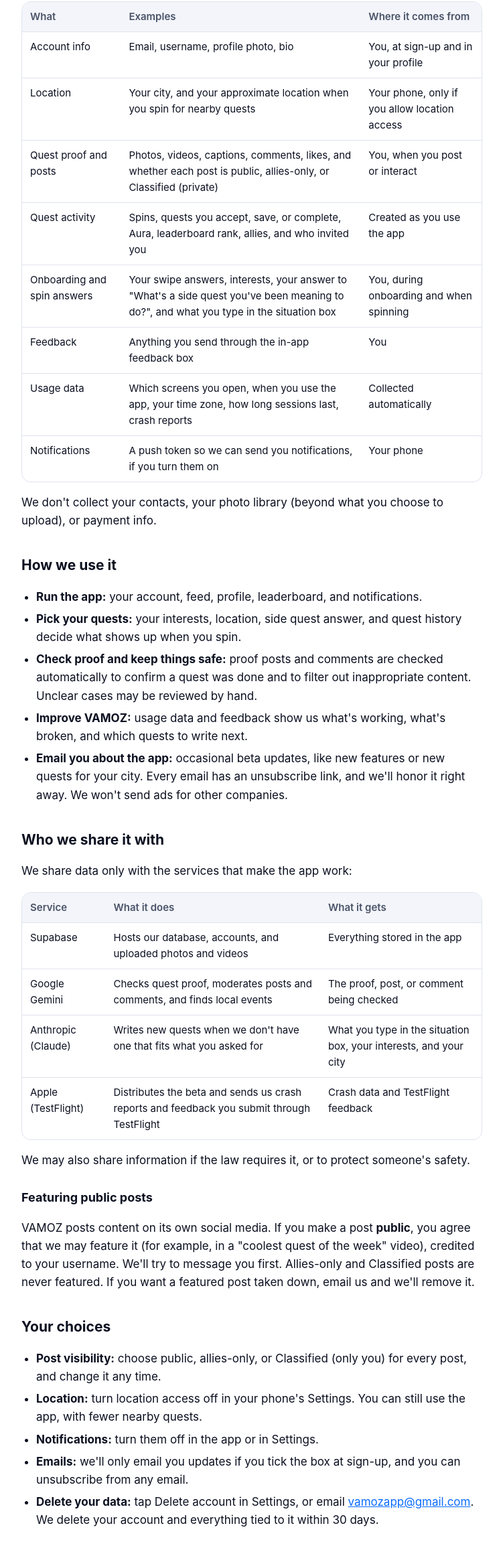
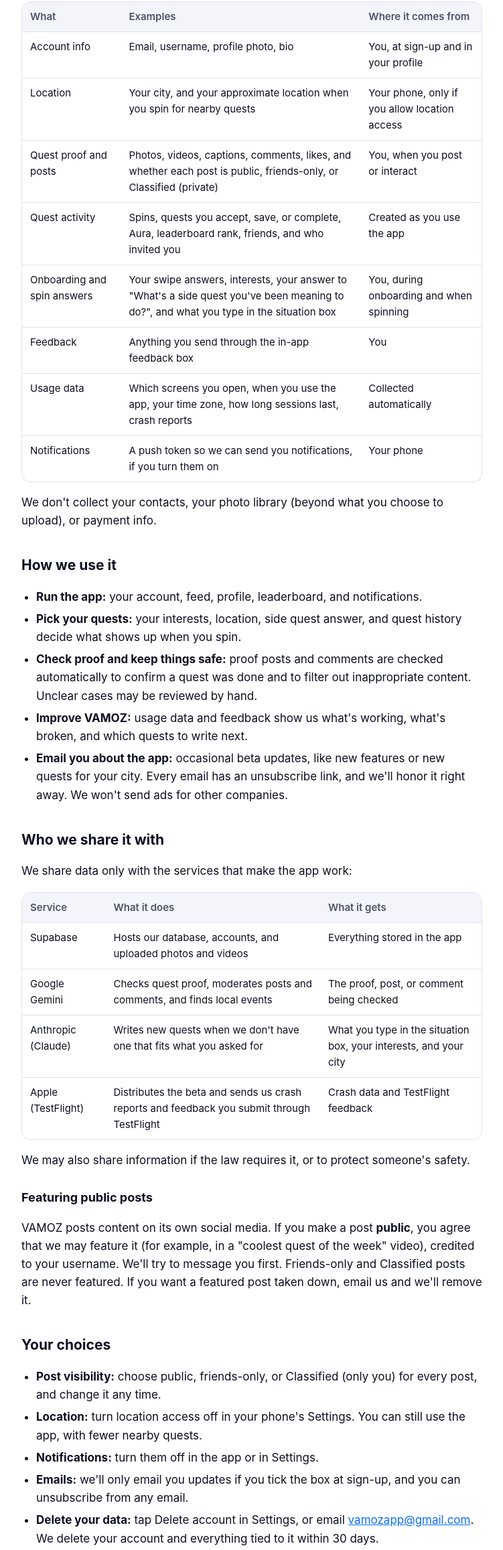
Before and after one commit to TSAW7/vamoz-legal, a plain HTML site: page privacy/index.html in a window 1280 px wide. Shown: the part 447-2761 px from the top of the page at 67% size, without its empty margins (264-1015 px from the left). Drawn offline with Linux system fonts and the light colour scheme.

Commit message:
Policy: allies is now friends
Co-Authored-By: Claude Opus 5.5 <noreply@anthropic.com>

```diff
--- a/privacy/index.html
+++ b/privacy/index.html
@@ -48,8 +48,8 @@
     <tr><th>What</th><th>Examples</th><th>Where it comes from</th></tr>
     <tr><td>Account info</td><td>Email, username, profile photo, bio</td><td>You, at sign-up and in your profile</td></tr>
     <tr><td>Location</td><td>Your city, and your approximate location when you spin for nearby quests</td><td>Your phone, only if you allow location access</td></tr>
-    <tr><td>Quest proof and posts</td><td>Photos, videos, captions, comments, likes, and whether each post is public, allies-only, or Classified (private)</td><td>You, when you post or interact</td></tr>
-    <tr><td>Quest activity</td><td>Spins, quests you accept, save, or complete, Aura, leaderboard rank, allies, and who invited you</td><td>Created as you use the app</td></tr>
+    <tr><td>Quest proof and posts</td><td>Photos, videos, captions, comments, likes, and whether each post is public, friends-only, or Classified (private)</td><td>You, when you post or interact</td></tr>
+    <tr><td>Quest activity</td><td>Spins, quests you accept, save, or complete, Aura, leaderboard rank, friends, and who invited you</td><td>Created as you use the app</td></tr>
     <tr><td>Onboarding and spin answers</td><td>Your swipe answers, interests, your answer to "What's a side quest you've been meaning to do?", and what you type in the situation box</td><td>You, during onboarding and when spinning</td></tr>
     <tr><td>Feedback</td><td>Anything you send through the in-app feedback box</td><td>You</td></tr>
     <tr><td>Usage data</td><td>Which screens you open, when you use the app, your time zone, how long sessions last, crash reports</td><td>Collected automatically</td></tr>
@@ -78,11 +78,11 @@
   <p>We may also share information if the law requires it, or to protect someone's safety.</p>
 
   <h3>Featuring public posts</h3>
-  <p>VAMOZ posts content on its own social media. If you make a post <strong>public</strong>, you agree that we may feature it (for example, in a "coolest quest of the week" video), credited to your username. We'll try to message you first. Allies-only and Classified posts are never featured. If you want a featured post taken down, email us and we'll remove it.</p>
+  <p>VAMOZ posts content on its own social media. If you make a post <strong>public</strong>, you agree that we may feature it (for example, in a "coolest quest of the week" video), credited to your username. We'll try to message you first. Friends-only and Classified posts are never featured. If you want a featured post taken down, email us and we'll remove it.</p>
 
   <h2>Your choices</h2>
   <ul>
-    <li><strong>Post visibility:</strong> choose public, allies-only, or Classified (only you) for every post, and change it any time.</li>
+    <li><strong>Post visibility:</strong> choose public, friends-only, or Classified (only you) for every post, and change it any time.</li>
     <li><strong>Location:</strong> turn location access off in your phone's Settings. You can still use the app, with fewer nearby quests.</li>
     <li><strong>Notifications:</strong> turn them off in the app or in Settings.</li>
     <li><strong>Emails:</strong> we'll only email you updates if you tick the box at sign-up, and you can unsubscribe from any email.</li>
@@ -94,7 +94,7 @@
 
   <h2>Age</h2>
   <p>You must be 13 or older to use VAMOZ. If we learn someone under 13 has signed up, we'll delete their account.</p>
-  <p>Accounts for people aged 13 to 17 get extra protections. Their posts start as Classified, only allies can message them, their location is never shown to other users, and adult-only quests are hidden from them.</p>
+  <p>Accounts for people aged 13 to 17 get extra protections. Their posts start as Classified, only friends can message them, their location is never shown to other users, and adult-only quests are hidden from them.</p>
 
   <h2>Security</h2>
   <p>Your data is stored with Supabase, protected by access rules and encrypted connections. No app is perfectly secure, so please use a strong password.</p>
```
